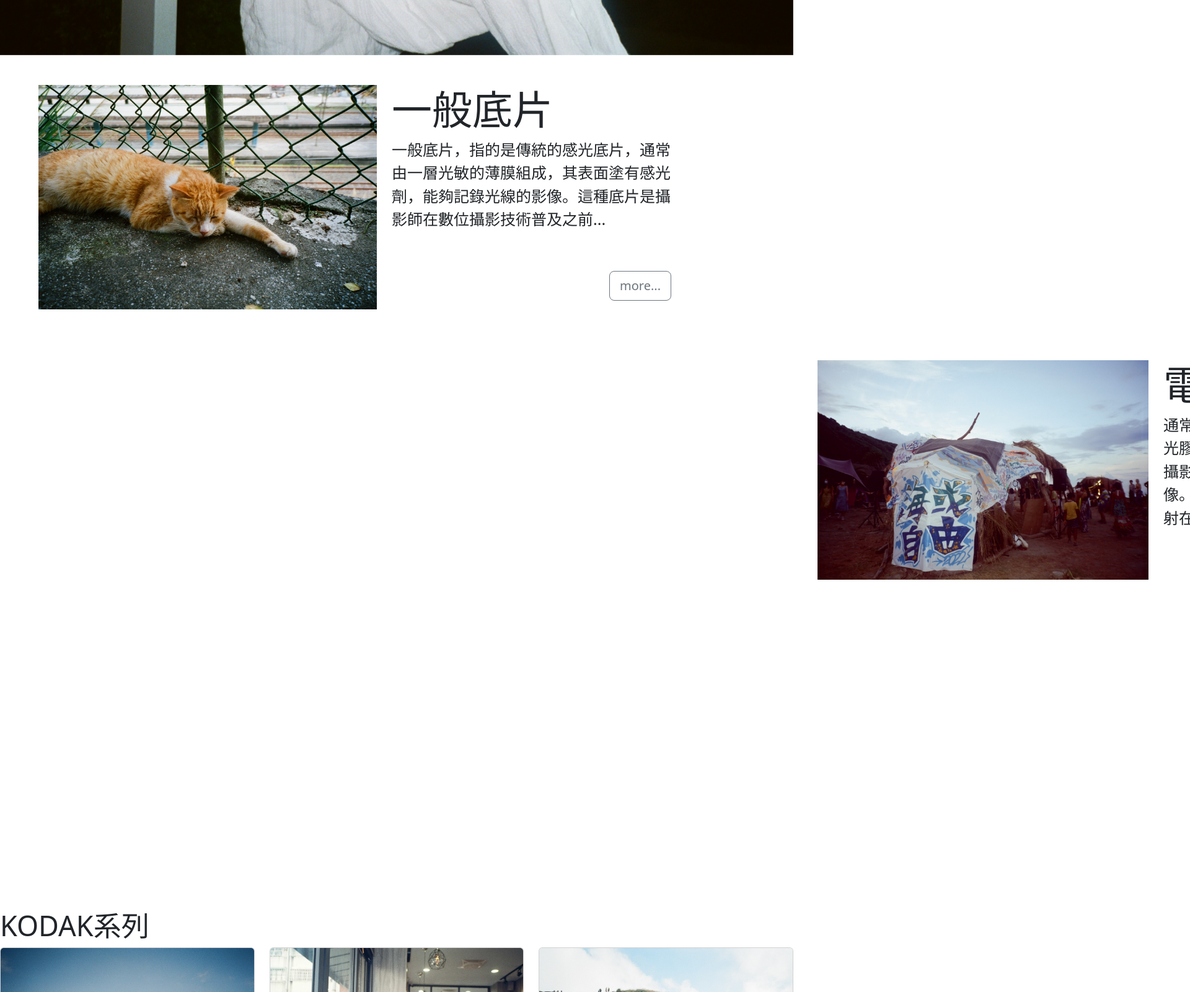
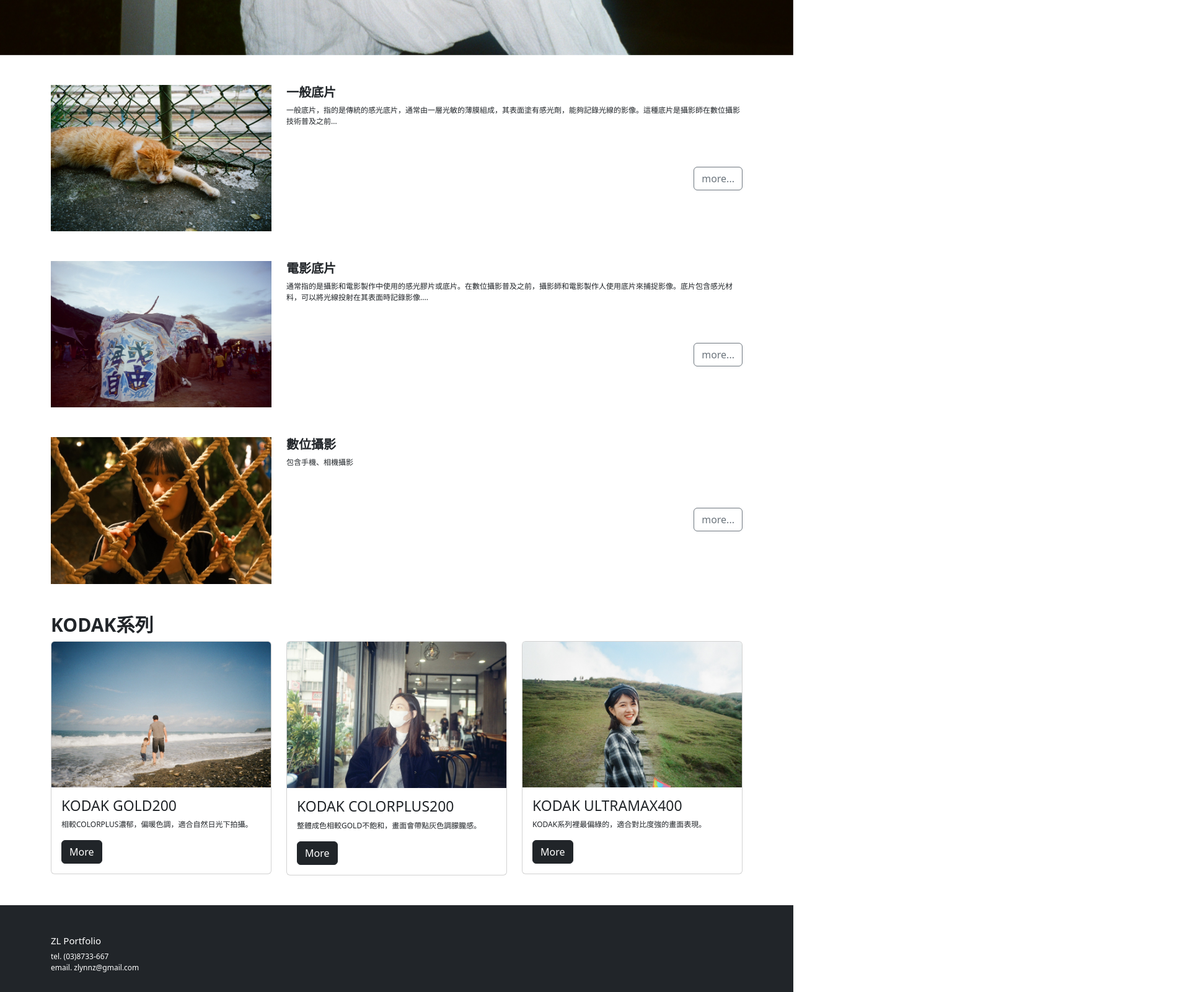
Before and after one commit to zlynn/zlynn.github.io, a plain HTML site: page index.html in a window 1280 px wide. Shown: the part 760-2360 px from the top of the page at 62% size, 1920 px wide, since content can reach past the window. Drawn offline with nearby package versions, Linux system fonts and the light colour scheme.

Commit message:
Add files via upload

```diff
--- a/index.html
+++ b/index.html
@@ -14,40 +14,18 @@
     <nav class="navbar navbar-expand-lg bg-light bg-opacity-75 fixed-top">
         <div class="container-fluid">
             <a class="navbar-brand" href="#">
-                <img src="img/logo2.png" alt="logo" width="100" height="70">
+                <img src="img/logo2.png" alt="logo">
             </a>
-            <button class="navbar-toggler" type="button" data-bs-toggle="collapse"
-                data-bs-target="#navbarSupportedContent" aria-controls="navbarSupportedContent" aria-expanded="false"
-                aria-label="Toggle navigation">
+            <button class="navbar-toggler" type="button" data-bs-toggle="collapse" data-bs-target="#navbarNavAltMarkup"
+                aria-controls="navbarNavAltMarkup" aria-expanded="false" aria-label="Toggle navigation">
                 <span class="navbar-toggler-icon"></span>
             </button>
-            <div class="collapse navbar-collapse" id="navbarSupportedContent">
-                <ul class="navbar-nav me-auto mb-2 mb-lg-0">
-                    <li class="nav-item">
+            <div class="collapse navbar-collapse" id="navbarNavAltMarkup">
+                <div class="navbar-nav">
                     <a class="nav-link active" aria-current="page" href="#">作品集</a>
-                    </li>
-                    <li class="nav-item">
                     <a class="nav-link" href="#">關於我</a>
-                    </li>
-                    <li class="nav-item">
                     <a class="nav-link" href="#">聯絡我</a>
-                    </li>
-                    <li class="nav-item dropdown">
-                        <a class="nav-link dropdown-toggle" href="#" role="button" data-bs-toggle="dropdown"
-                            aria-expanded="false">
-                        </a>
-                        <ul class="dropdown-menu">
-                            <li><a class="dropdown-item" href="#">作品集</a></li>
-                            <li><a class="dropdown-item" href="#">關於我</a></li>
-                            <li><a class="dropdown-item" href="#">聯絡我</a></li>
-                            <li>
-                                <hr class="dropdown-divider">
-                            </li>
-                            <li><a class="dropdown-item" href="#">其他</a></li>
-                        </ul>
-                    </li>
-                </ul>
-
+                </div>
             </div>
         </div>
     </nav>
@@ -66,63 +44,62 @@
         </div>
     </div>
 
-    <div class="container my-5" style="margin-left: 50px;">
+    <div class="container my-5">
         <div class="row">
-            <div class="col-6">
-                <img src="img/cat.jpg" class="img-fluid" alt="cat">
+            <div class="col-4">
+                <img src="img/cat.jpg" class="img-fluid" alt="">
             </div>
-            <div class="col-5">
-                <h1 class="text-normal">一般底片</h1>
+            <div class="col">
+                <h1>一般底片</h1>
                 <p>一般底片，指的是傳統的感光底片，通常由一層光敏的薄膜組成，其表面塗有感光劑，能夠記錄光線的影像。這種底片是攝影師在數位攝影技術普及之前...
                 </p>
                 <div class="text-end">
-                    <button type="button" class="btn btn-outline-secondary btn-lg my-5">more...</button>
-                </div>
-            </div>
-        </div>
-
-        <div class="container my-5" style="margin-left: 1245px;">
-            <div class="row">
-                <div class="col-6">
-                    <img src="img/movie.jpg" class="img-fluid" alt="movie">
-                </div>
-                <div class="col-5">
-                    <h1 class="text-movie">電影底片</h1>
-                    <p>通常指的是攝影和電影製作中使用的感光膠片或底片。在數位攝影普及之前，攝影師和電影製作人使用底片來捕捉影像。底片包含感光材料，可以將光線投射在其表面時記錄影像....
-                    </p>
-                    <div class="text-end">
-                        <button type="button" class="btn btn-outline-secondary btn-lg my-5">more...</button>
+                    <button type="button" class="btn btn-outline-secondary  my-5">more...</button>
                 </div>
             </div>
         </div>
     </div>
 
-        <div class="container my-5" style="margin-left: 2480px;">
+    <div class="container my-5">
         <div class="row">
-                <div class="col-6">
-                    <img src="img/phone.jpg" class="img-fluid" alt="phone">
+            <div class="col-4">
+                <img src="img/movie.jpg" class="img-fluid" alt="">
             </div>
-                <div class="col-5">
-                    <h1 class="text-phone">數位攝影</h1>
-                    <p>包含手機、相機攝影
+            <div class="col">
+                <h2>電影底片</h2>
+                <p>通常指的是攝影和電影製作中使用的感光膠片或底片。在數位攝影普及之前，攝影師和電影製作人使用底片來捕捉影像。底片包含感光材料，可以將光線投射在其表面時記錄影像....
                 </p>
                 <div class="text-end">
-                        <button type="button" class="btn btn-outline-secondary btn-lg my-5">more...</button>
-                    </div>
+                    <button type="button" class="btn btn-outline-secondary  my-5">more...</button>
                 </div>
             </div>
         </div>
     </div>
 
-        <div class=" my-5">
+    <div class="container my-5">
         <div class="row">
-                <h2 class="text-color">KODAK系列</h2>
+            <div class="col-4">
+                <img src="img/phone.jpg" class="img-fluid" alt="">
+            </div>
+            <div class="col">
+                <h3>數位攝影</h3>
+                <p>包含手機、相機攝影</p>
+                <div class="text-end">
+                    <button type="button" class="btn btn-outline-secondary  my-5">more...</button>
+                </div>
+            </div>
+        </div>
+    </div>
+
+    <div class=" container my-5">
+        <div class="row">
+            <h4 class="text-color">KODAK系列</h4>
             <div class="col">
                 <div class="card">
                     <img src="img/gold.jpg" class="card-img-top" alt="...">
                     <div class="card-body">
                         <h5 class="card-title ">KODAK GOLD200</h5>
-                            <p class="card-text ">相較COLORPLUS濃郁，整體偏暖色調，適合自然日照下拍攝。</p>
+                        <p class="card-text ">相較COLORPLUS濃郁，偏暖色調，適合自然日光下拍攝。</p>
                         <a href="#" class="btn btn-dark">More</a>
                     </div>
                 </div>
@@ -155,7 +132,7 @@
         <div class="container">
             <div class="row">
                 <div class="col-5">
-                        <h4>ZL Portfolio</h4>
+                    <h6>ZL Portfolio</h6>
                     <p>
                         tel. (03)8733-667<br>
                         email. zlynnz@gmail.com
--- a/style.css
+++ b/style.css
@@ -1,30 +1,46 @@
-
-.navbar a {
-    color: #8d8d8d;
-}
-.navbar-nav {
-    margin-left: 1500px;
-    font-size: 40px;
+.navbar-brand img{
+    width: 40px;height: 28px;
 }
 
-.col-6 img {
+.navbar-nav {
+    margin-left: 475px;
+    font-size: 15px;
+}
+.col-4 img {
     transition: filter 0.3s ease;
 }
 
-.col-6 img:hover {
+.col-4 img:hover {
     filter: brightness(70%);
 }
 
 h1{
-    font-size: 65px;
-    margin: bottom 60px;
+    font-size: 20px;
+    font-weight: bold;
+    margin: bottom 4px;
 }
+
 p{
-    font-size: 25px;
+    font-size: 12px;
 }
 h2{
-    font-size: 45PX;
+    font-size: 20px;
+    font-weight: bold;
+    margin: bottom 4px;
+}
+h3{
+    font-size: 20px;
+    font-weight: bold;
+    margin: bottom 4px;
+}
+h4{
+    font-size: 30px;
+    font-weight: bold;
+    margin: bottom 4px;
 }
 h5{
-    font-size: 30px;
+    font-size: 23px;
 }
+h6{
+    font-size: 15px;
+}
```
Also changed, not shown: 2.jpg (added), 3.jpg (added), cat.jpg (added), color1.jpg (added), gold.jpg (added), logo2.png (added), movie.jpg (added), phone.jpg (added), ultramax.jpg (added), 1 other file. Lines whose indentation alone changed are shown as unchanged.
